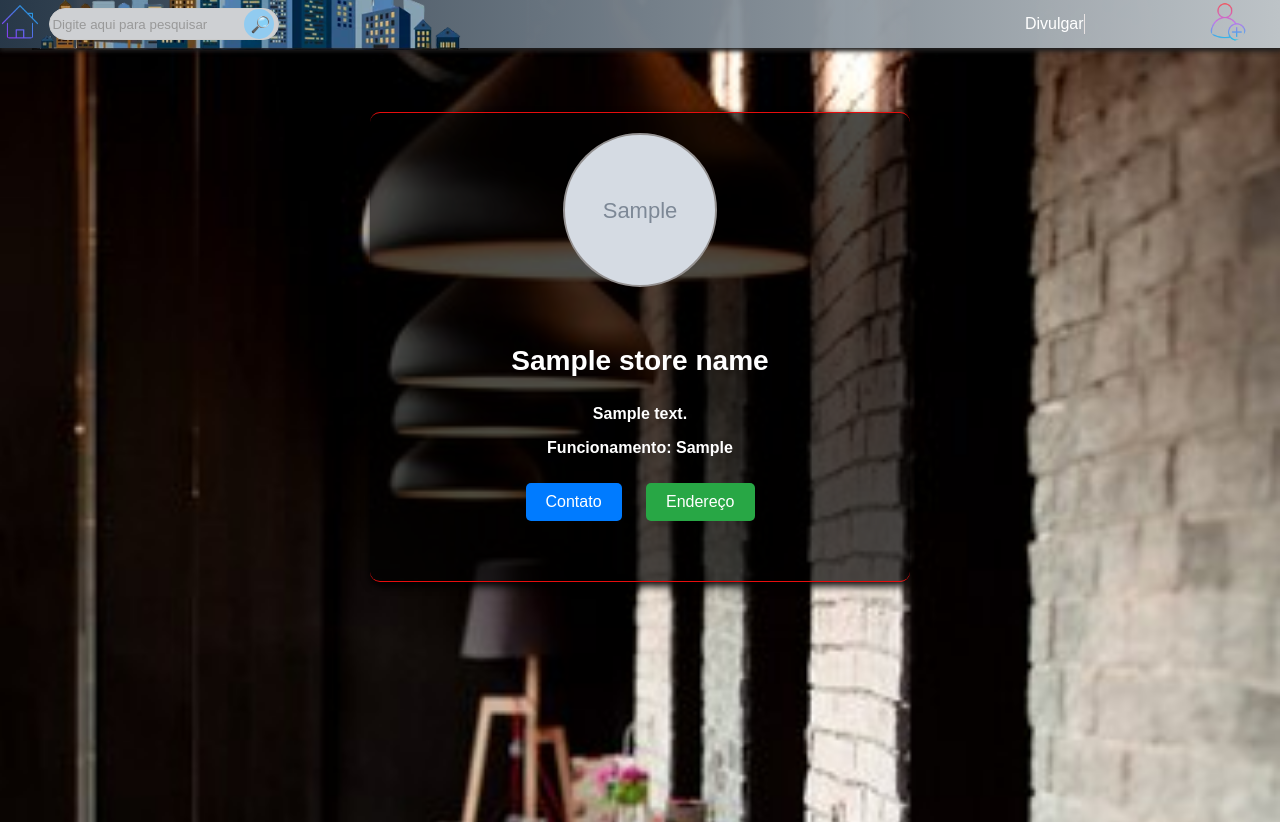
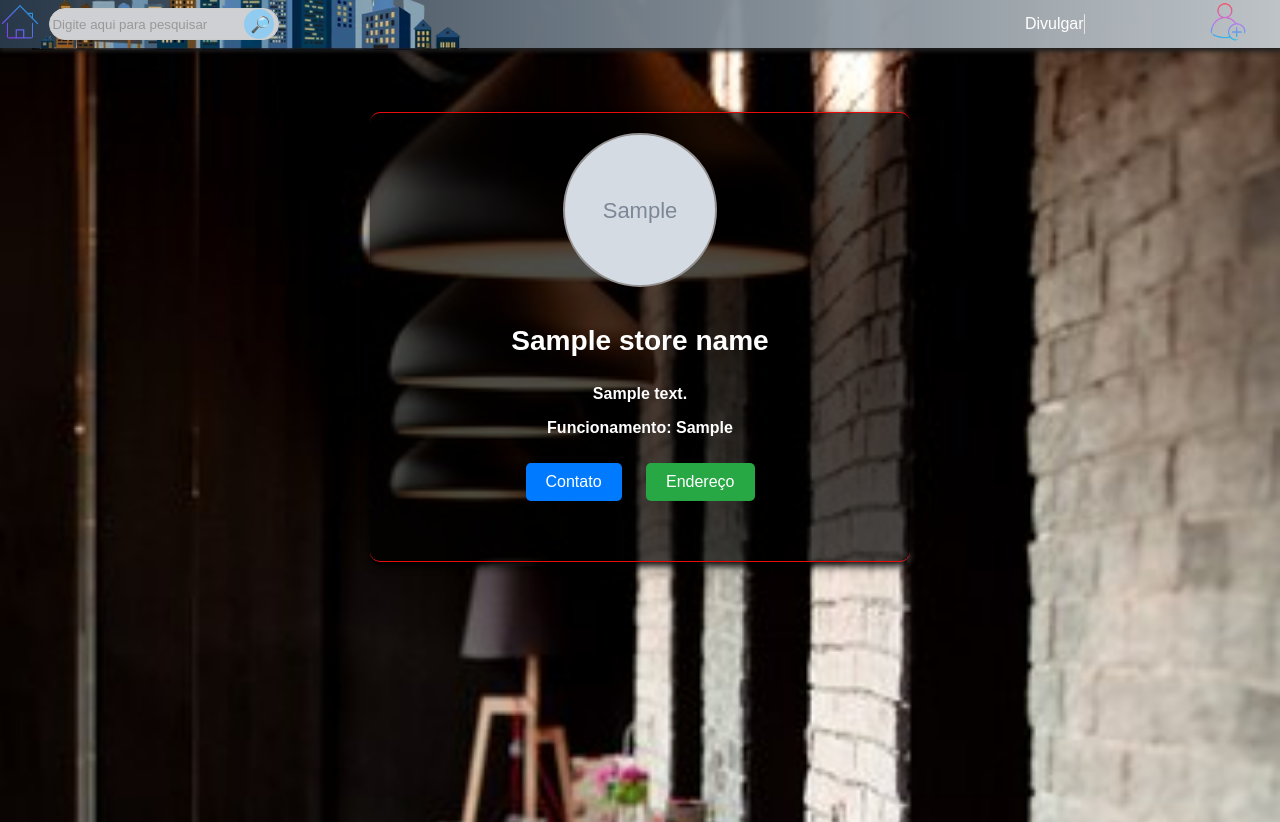
Before and after one commit to oliveira-dos-anjos/Restaurantes_lanchonetes_pizzarias, a Flask app: template templates/profile.html in a window 1280 px wide. Shown: the top 822 px of the page. Run offline with Flask 3, Linux system fonts and the light colour scheme; the template is opened without the code that fills it: most values are stand-ins (such as "Sample title", 1, 10 or a date in 2020); grey boxes marked "Sample" are stand-in pictures.

Commit message:
Update profile.html

```diff
--- a/templates/profile.html
+++ b/templates/profile.html
@@ -6,7 +6,7 @@
 
 <section class="container-profile">
 
-    <div class="store-container lojas-container">
+    <div class="store-container ">
         <div class="store-image" style="background-image: url('{{ image_path }}');">
         </div>
 
```
